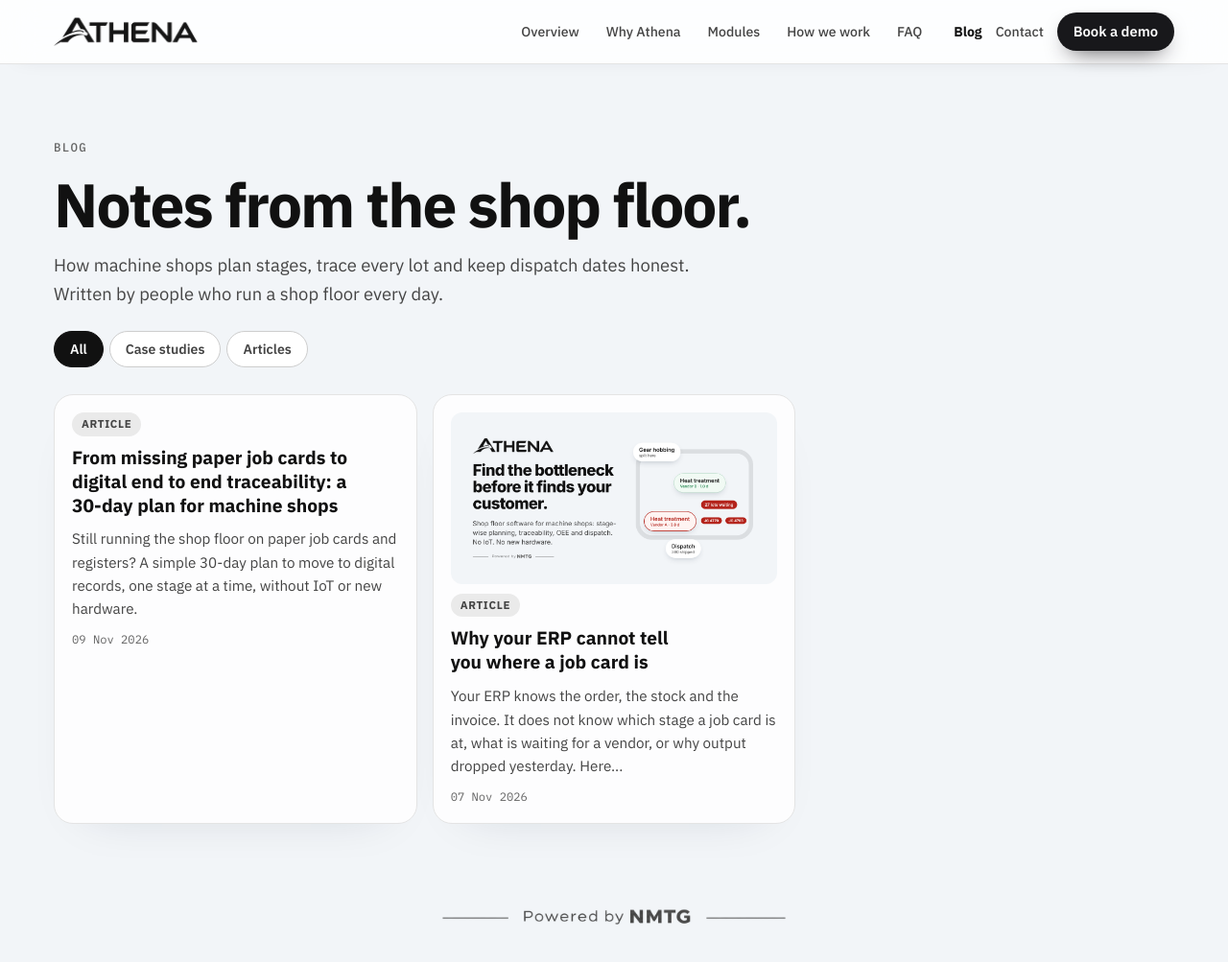
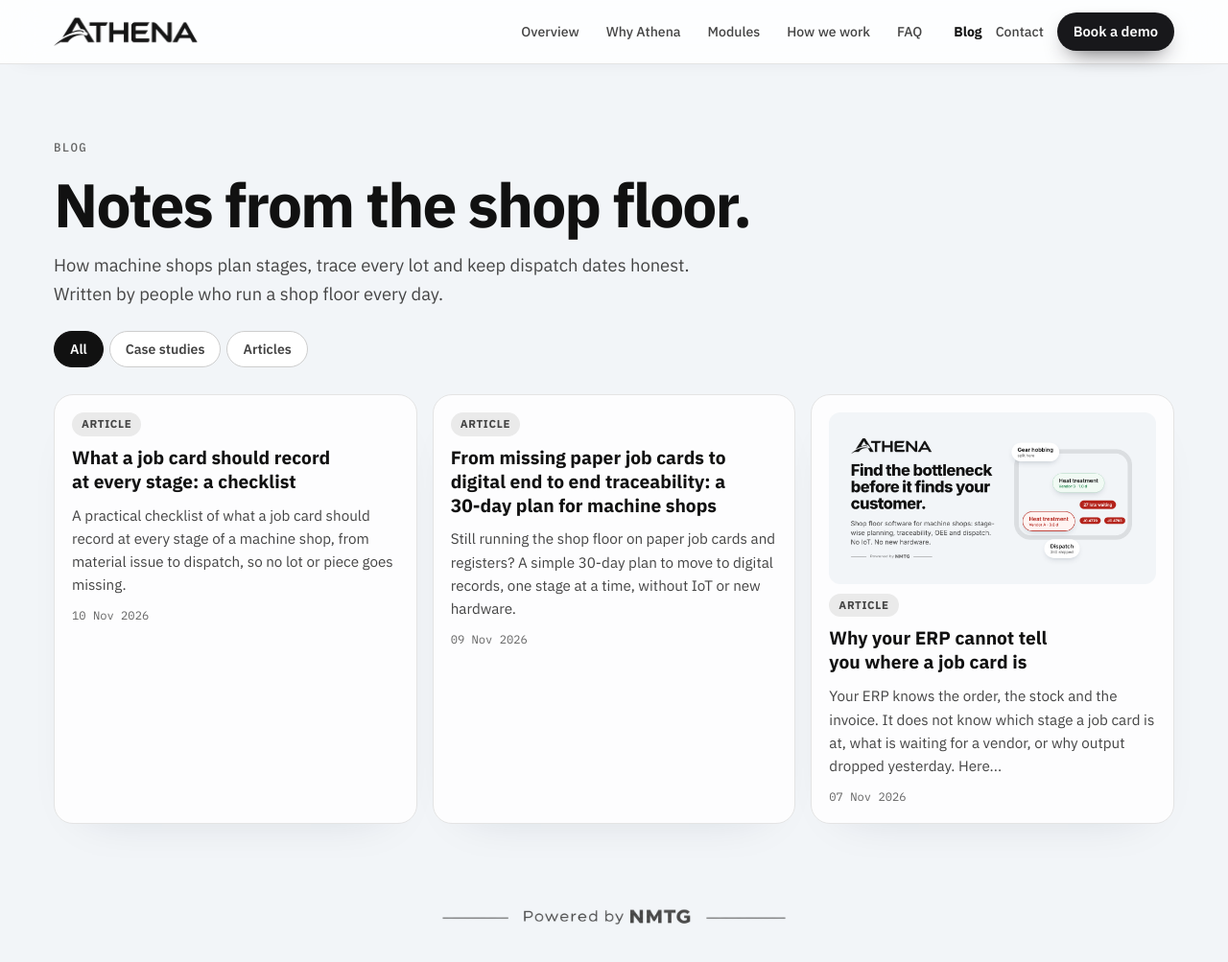
Before and after one commit to AthenaMES/athenames.github.io, a Jekyll site: the page built from blog/index.html, in a window 1280 px wide and 1030 px high. Shown: the top 1003 px of the window at 96% size. Built offline with Jekyll 4.4.1, drawn with Linux system fonts in a browser that asks for light colours; part of the change alters nothing that is shown.

Commit message:
Publish 10 Nov article: What a job card should record at every stage
Co-Authored-By: Claude <noreply@anthropic.com>

```diff
--- a/_posts/2026-11-10-what-job-card-should-record-every-stage.md
+++ b/_posts/2026-11-10-what-job-card-should-record-every-stage.md
@@ -3,9 +3,8 @@ title: "What a job card should record at every stage: a checklist"
 description: "A practical checklist of what a job card should record at every stage of a machine shop, from material issue to dispatch, so no lot or piece goes missing."
 date: 2026-11-10
 author: Athena team
-published: false
+published: true
 hold: false
-auto_publish_on: 2026-11-10
 email_thread: "1a1be11f0867747c"
 last_reply_id: "1a1be11f0867747c"
 ---
```
